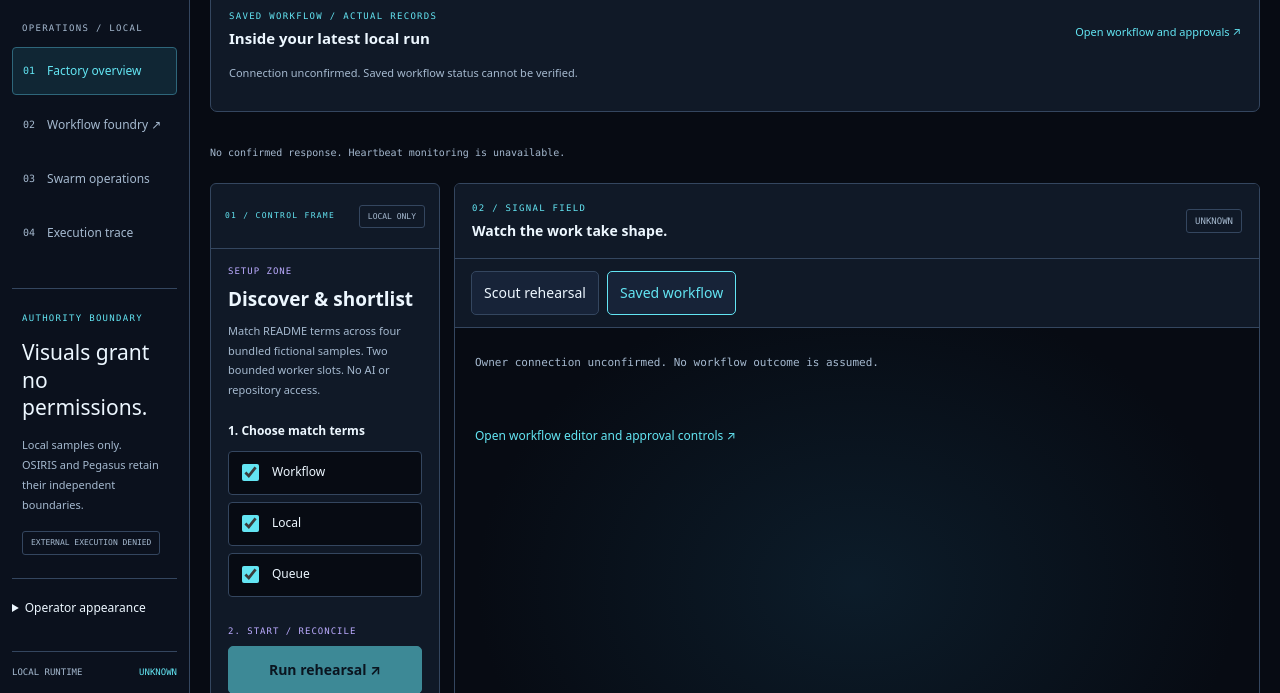
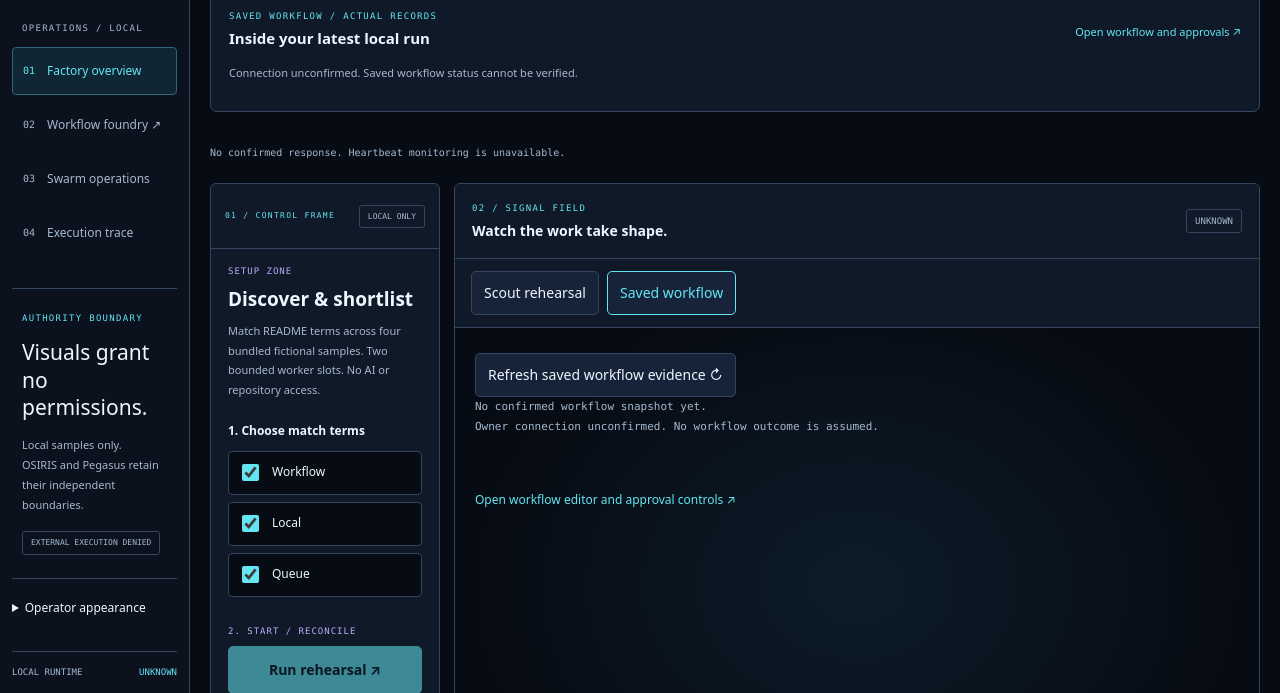
Before and after one commit to sophiasummers971-del/sector7, a website: page public/command.html in a window 1280 px wide. Both pictures are taken after a click on the button "Saved workflow". Shown: the part 764-1457 px from the top of the page. Drawn offline with Linux system fonts and the light colour scheme; no server answers.

Commit message:
ui: add explicit saved-workflow evidence refresh and observation timestamp

```diff
--- a/public/command.html
+++ b/public/command.html
@@ -46,7 +46,7 @@
  </section>
  <section class="canvas-panel" aria-labelledby="canvas-heading"><div class="section-head"><div><span class="eyebrow">02 / SIGNAL FIELD</span><h2 id="canvas-heading">Watch the work take shape.</h2></div><span class="badge" id="run-state">STANDBY</span></div>
   <div class="signal-view-switch" role="group" aria-label="Signal field source"><button id="view-scout" type="button" aria-pressed="true">Scout rehearsal</button><button id="view-local" type="button" aria-pressed="false">Saved workflow</button></div>
-  <div id="local-signal-field" class="local-signal-field" hidden><p id="local-signal-caption">Read-only saved workflow evidence. No live activity is inferred.</p><ol id="local-signal-steps" aria-label="Saved workflow signal path"></ol><a href="/studio">Open workflow editor and approval controls ↗</a></div>
+  <div id="local-signal-field" class="local-signal-field" hidden><button id="refresh-local-signal" type="button">Refresh saved workflow evidence ↻</button><p id="local-signal-observed" role="status">No confirmed workflow snapshot yet.</p><p id="local-signal-caption">Read-only saved workflow evidence. No live activity is inferred.</p><ol id="local-signal-steps" aria-label="Saved workflow signal path"></ol><a href="/studio">Open workflow editor and approval controls ↗</a></div>
   <div id="scout-signal-field"><div class="canvas-toolbar"><span id="canvas-mode">No run yet</span><div class="camera"><button id="zoom-out" aria-label="Zoom out signal field">−</button><output id="zoom-level">100%</output><button id="zoom-in" aria-label="Zoom in signal field">+</button><button id="fit-field">Fit</button></div></div>
   <div class="canvas" id="canvas" tabindex="0" aria-label="Signal field. Scroll or drag empty space to pan. Arrow keys pan; plus and minus zoom; 0 fits."><div class="map-stage" id="map-stage">
    <svg class="routes" viewBox="0 0 900 600" preserveAspectRatio="none" aria-hidden="true"><path id="route-start" d="M450 65 C450 100 450 100 450 135"/><path id="route-left" d="M450 205 C450 265 205 195 205 295"/><path id="route-right" d="M450 205 C450 265 695 195 695 295"/><path id="route-return-left" d="M205 405 C205 500 450 415 450 505"/><path id="route-return-right" d="M695 405 C695 500 450 415 450 505"/></svg>
```
